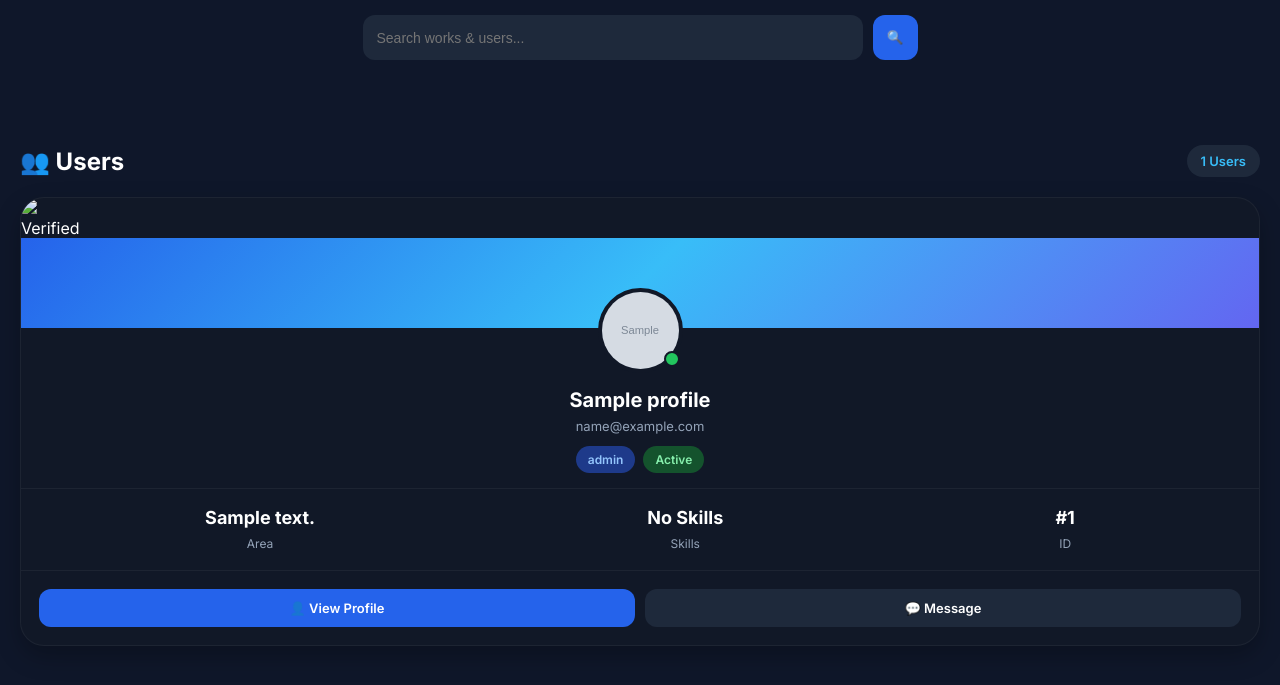
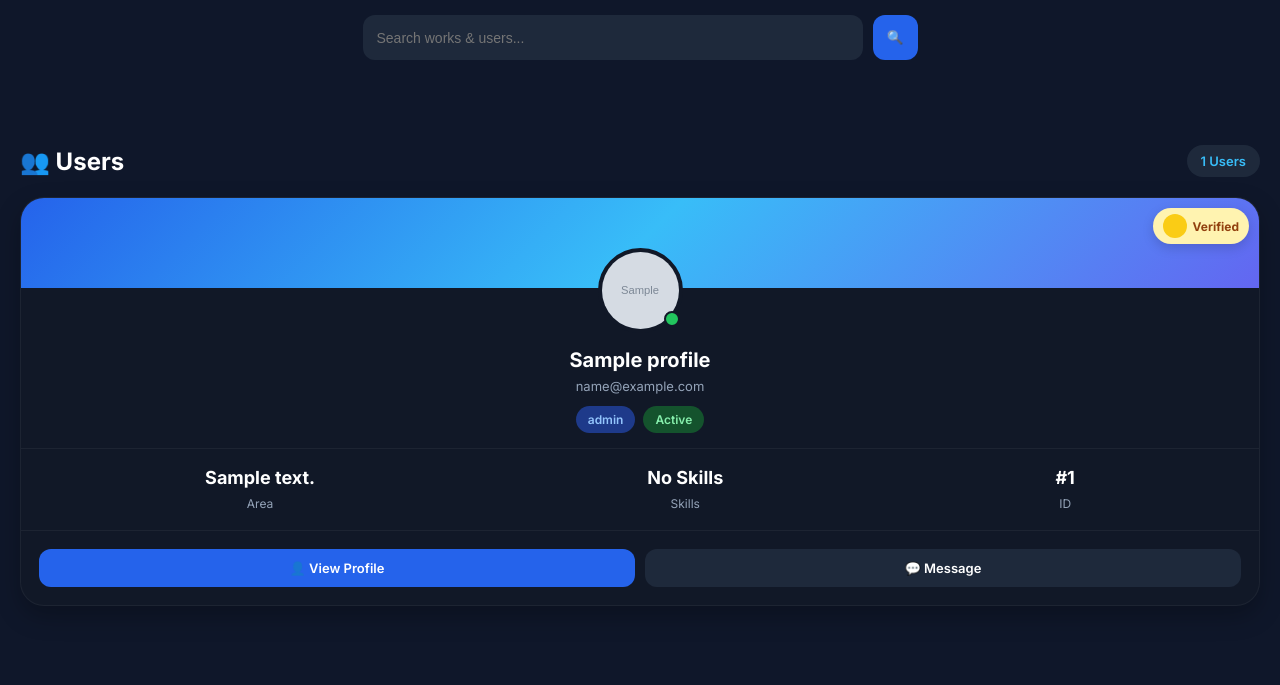
Before and after one commit to shipufalia-jpg/S.F, a Flask app: template templates/user/dashboard.html in a window 1280 px wide. Shown: the part 70-755 px from the top of the page. Run offline with Flask 3, Linux system fonts and the light colour scheme; the template is opened without the code that fills it: values that come from a table or form of the project are taken from there, others are empty; tables that the repository leaves empty hold one stand-in row (values such as "Sample post"); grey boxes marked "Sample" are stand-in pictures.

Commit message:
Update dashboard.html

```diff
--- a/templates/user/dashboard.html
+++ b/templates/user/dashboard.html
@@ -537,7 +537,45 @@ body{
     color:#94a3b8;
 }
 
-.
+.sf-verified-badge{
+    position:absolute;
+    top:10px;
+    right:10px;
+    display:flex;
+    align-items:center;
+    gap:6px;
+
+    background:#fff3b0;   /* soft yellow */
+    padding:6px 10px;
+    border-radius:999px;
+
+    box-shadow:0 4px 12px rgba(0,0,0,0.15);
+    z-index:999;
+}
+
+.sf-badge-circle{
+    width:24px;
+    height:24px;
+    border-radius:50%;
+    background:#facc15;
+    display:flex;
+    align-items:center;
+    justify-content:center;
+}
+
+/* LOGO FIX */
+.sf-logo{
+    width:16px;
+    height:16px;
+    object-fit:cover;
+}
+
+/* TEXT */
+.sf-verified-badge span{
+    font-size:12px;
+    font-weight:700;
+    color:#92400e;
+}
 
 
 /* ================= MOBILE ================= */
@@ -555,48 +593,7 @@ body{
     .search-bar input{
         width:100%;
     }
-    .sf-verified-badge{
-    position:absolute;
-    top:10px;
-    right:10px;
 
-    display:flex;
-    align-items:center;
-    gap:6px;
-
-    background:#fff7cc;   /* light yellow bg */
-    padding:6px 10px;
-    border-radius:999px;
-
-    box-shadow:0 4px 12px rgba(0,0,0,0.12);
-    z-index:10;
-}
-
-/* YELLOW CIRCLE */
-.sf-badge-circle{
-    width:22px;
-    height:22px;
-    border-radius:50%;
-    background:#facc15;   /* yellow */
-    display:flex;
-    align-items:center;
-    justify-content:center;
-}
-
-/* LOGO FIX */
-.sf-logo{
-    width:14px;
-    height:14px;
-    object-fit:cover;
-    border-radius:50%;
-}
-
-/* TEXT */
-.sf-verified-badge span{
-    font-size:12px;
-    font-weight:700;
-    color:#b45309;
-}
 
 }
 
```
